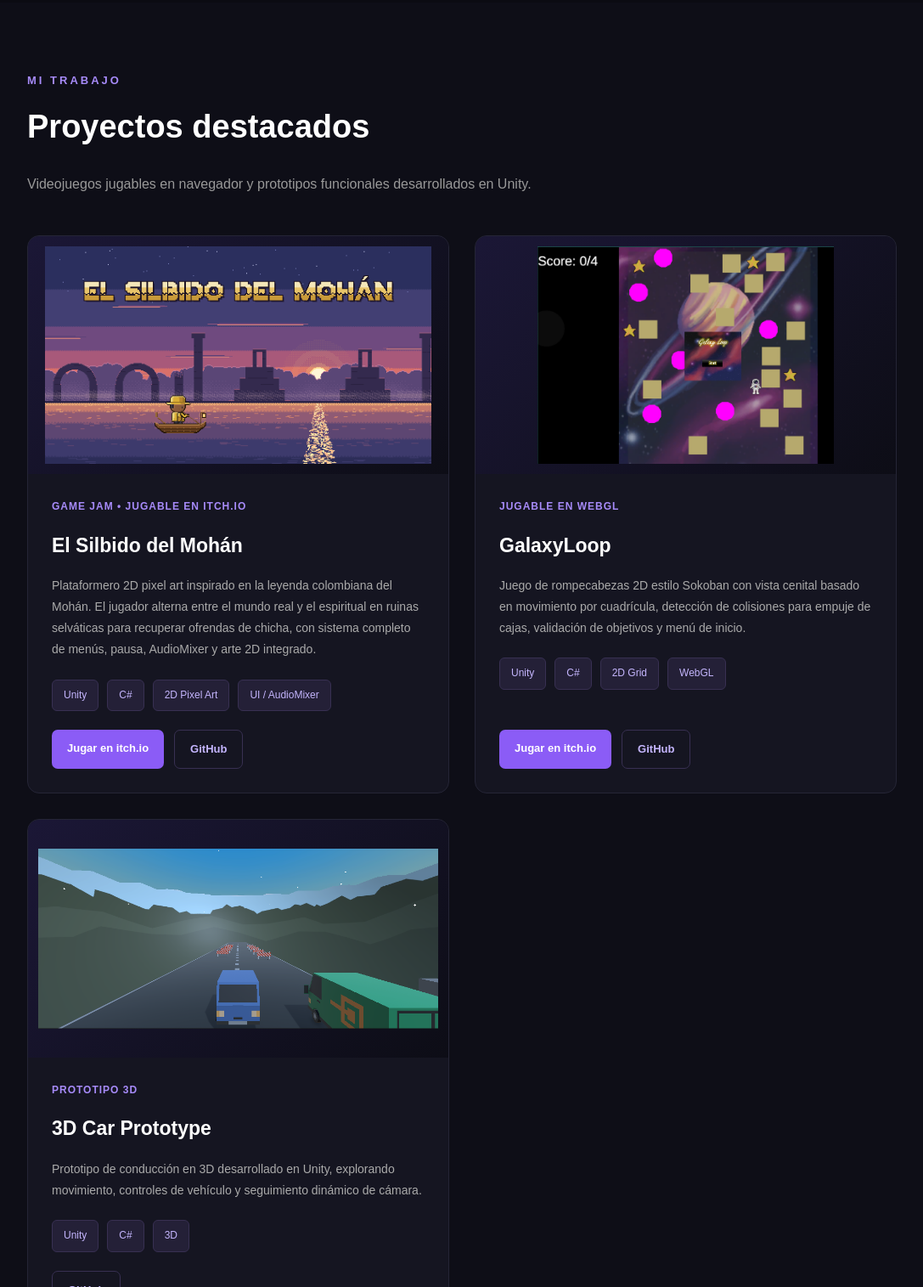
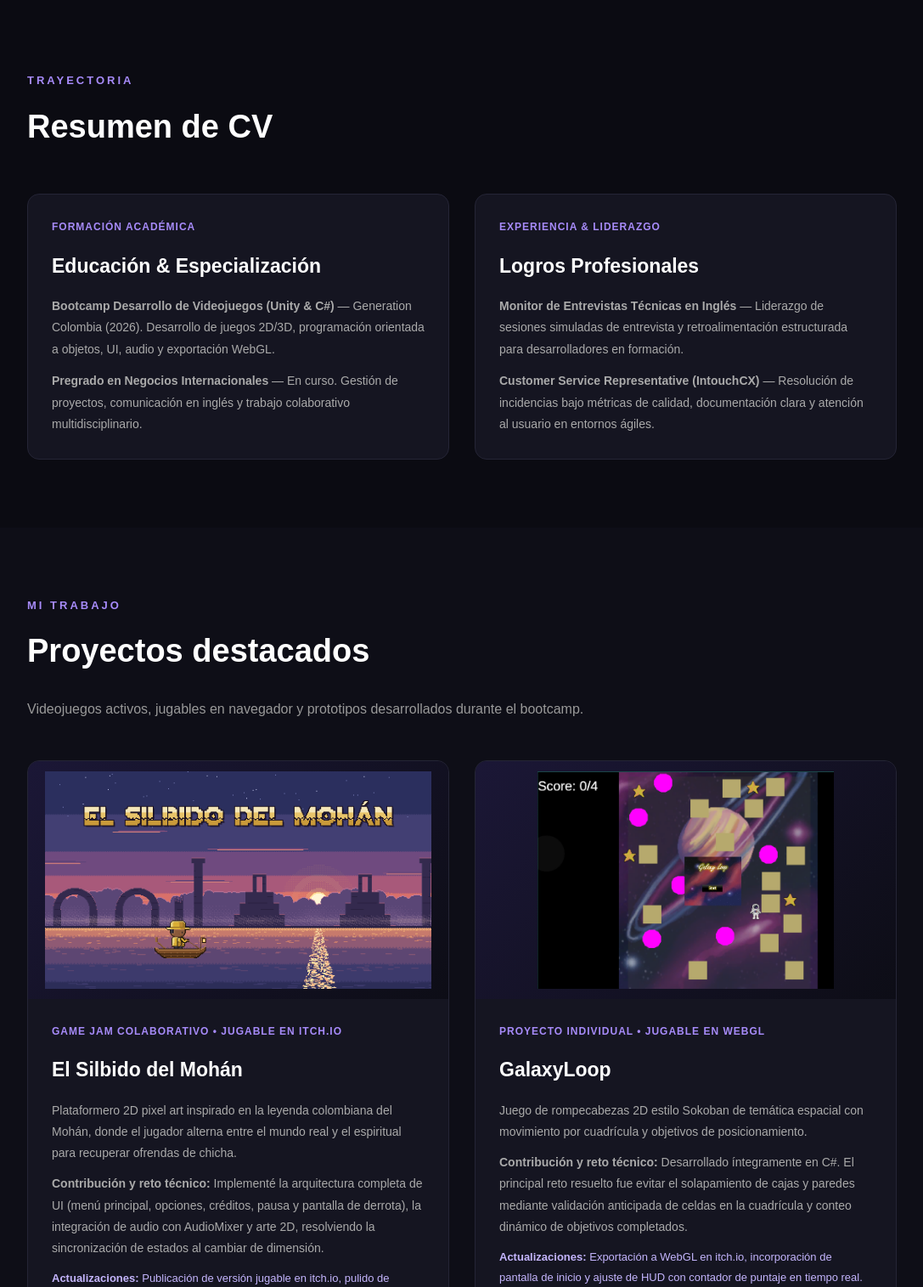
Before and after one commit to Pringo71/mi-portafolio, a plain HTML site: page index.html in a window 1280 px wide. Shown: the part 1285-2800 px from the top of the page at 85% size, without its empty margins (96-1183 px from the left). Drawn offline with Linux system fonts and the light colour scheme.

Commit message:
Update index.html

```diff
--- a/index.html
+++ b/index.html
@@ -15,6 +15,7 @@
             <ul>
                 <li><a href="#inicio">Inicio</a></li>
                 <li><a href="#sobre-mi">Sobre mí</a></li>
+                <li><a href="#cv">CV</a></li>
                 <li><a href="#proyectos">Proyectos</a></li>
                 <li><a href="#contacto">Contacto</a></li>
             </ul>
@@ -29,8 +30,8 @@
         <h2>Unity <span>&</span> C# <span>•</span> QA Testing</h2>
 
         <p class="descripcion">
-            Desarrollo videojuegos en Unity y C#, combinando creación de mecánicas interactivas
-            con pruebas funcionales para lograr experiencias fluidas y sin fallos.
+            Desarrollo videojuegos en Unity y C# con código limpio, arquitectura modular y pruebas
+            funcionales rigurosas para entregar experiencias jugables fluidas y listas para producción.
         </p>
 
         <a href="#proyectos" class="boton">Ver mis proyectos</a>
@@ -44,15 +45,15 @@
 
         <div class="about-content">
             <p style="margin-bottom: 1rem;">
-                Soy <strong>Junior Unity Developer</strong> enfocado en el desarrollo de videojuegos 2D y 3D en <strong>C#</strong>.
-                Cuento con experiencia práctica creando prototipos jugables, sistemas de interfaz (UI), integración de audio,
-                exportación a <strong>WebGL</strong> e implementación de pruebas funcionales en Unity.
+                Soy <strong>Junior Unity Developer</strong> apasionado por la industria de los videojuegos y el diseño de sistemas interactivos en <strong>C#</strong>.
+                Mi camino como desarrollador ha evolucionado desde prototipos de físicas y lógica 2D/3D hasta la creación y publicación
+                de juegos completos en <strong>WebGL</strong> y proyectos colaborativos de Game Jam.
             </p>
 
             <p>
-                Complemento mi perfil técnico con bases sólidas en <strong>QA Manual y Game Testing</strong>:
-                diseño casos de prueba, ejecuto pruebas funcionales y de regresión, y documento errores de forma estructurada
-                (usando flujos tipo Jira y control de versiones con Git/GitHub) para garantizar una experiencia de usuario fluida y sin fallos.
+                Busco integrarme a un equipo como <strong>Junior Unity Developer</strong> o <strong>QA Game Tester</strong>, aportando
+                tanto programación de mecánicas e interfaces (UI/Audio) como diseño de casos de prueba, pruebas de regresión y
+                reporte estructurado de errores (Git/GitHub y Jira).
             </p>
 
             <div class="project-tech" style="margin-top: 1.5rem;">
@@ -68,11 +69,51 @@
         </div>
     </section>
 
+    <!-- SECCIÓN DE CV REQUERIDA POR RÚBRICA -->
+    <section id="cv" class="about" style="background-color: #0b0b12;">
+        <div class="section-header">
+            <p class="section-tag">TRAYECTORIA</p>
+            <h2>Resumen de CV</h2>
+        </div>
+
+        <div class="project-grid">
+            <article class="project-card">
+                <div class="project-info">
+                    <span class="project-status">Formación Académica</span>
+                    <h3>Educación & Especialización</h3>
+                    <p style="margin-bottom: 0.8rem;">
+                        <strong>Bootcamp Desarrollo de Videojuegos (Unity & C#)</strong> — Generation Colombia (2026).
+                        Desarrollo de juegos 2D/3D, programación orientada a objetos, UI, audio y exportación WebGL.
+                    </p>
+                    <p>
+                        <strong>Pregrado en Negocios Internacionales</strong> — En curso. Gestión de proyectos,
+                        comunicación en inglés y trabajo colaborativo multidisciplinario.
+                    </p>
+                </div>
+            </article>
+
+            <article class="project-card">
+                <div class="project-info">
+                    <span class="project-status">Experiencia & Liderazgo</span>
+                    <h3>Logros Profesionales</h3>
+                    <p style="margin-bottom: 0.8rem;">
+                        <strong>Monitor de Entrevistas Técnicas en Inglés</strong> — Liderazgo de sesiones simuladas
+                        de entrevista y retroalimentación estructurada para desarrolladores en formación.
+                    </p>
+                    <p>
+                        <strong>Customer Service Representative (IntouchCX)</strong> — Resolución de incidencias
+                        bajo métricas de calidad, documentación clara y atención al usuario en entornos ágiles.
+                    </p>
+                </div>
+            </article>
+        </div>
+    </section>
+
     <section id="proyectos" class="projects">
         <div class="section-header">
             <p class="section-tag">MI TRABAJO</p>
             <h2>Proyectos destacados</h2>
-            <p>Videojuegos jugables en navegador y prototipos funcionales desarrollados en Unity.</p>
+            <p>Videojuegos activos, jugables en navegador y prototipos desarrollados durante el bootcamp.</p>
         </div>
 
         <div class="project-grid">
@@ -84,14 +125,22 @@
                 </div>
 
                 <div class="project-info">
-                    <span class="project-status">Game Jam • Jugable en itch.io</span>
+                    <span class="project-status">Game Jam Colaborativo • Jugable en itch.io</span>
 
                     <h3>El Silbido del Mohán</h3>
 
-                    <p>
-                        Plataformero 2D pixel art inspirado en la leyenda colombiana del Mohán. El jugador
-                        alterna entre el mundo real y el espiritual en ruinas selváticas para recuperar ofrendas
-                        de chicha, con sistema completo de menús, pausa, AudioMixer y arte 2D integrado.
+                    <p style="margin-bottom: 0.7rem;">
+                        Plataformero 2D pixel art inspirado en la leyenda colombiana del Mohán, donde el jugador
+                        alterna entre el mundo real y el espiritual para recuperar ofrendas de chicha.
+                    </p>
+                    <p style="margin-bottom: 0.7rem;">
+                        <strong>Contribución y reto técnico:</strong> Implementé la arquitectura completa de UI
+                        (menú principal, opciones, créditos, pausa y pantalla de derrota), la integración de audio
+                        con AudioMixer y arte 2D, resolviendo la sincronización de estados al cambiar de dimensión.
+                    </p>
+                    <p style="font-size: 13px; color: #c4b5fd;">
+                        <strong>Actualizaciones:</strong> Publicación de versión jugable en itch.io, pulido de
+                        transiciones de interfaz y optimización de assets 2D y audio .ogg.
                     </p>
 
                     <div class="project-tech">
@@ -119,14 +168,22 @@
                 </div>
 
                 <div class="project-info">
-                    <span class="project-status">Jugable en WebGL</span>
+                    <span class="project-status">Proyecto Individual • Jugable en WebGL</span>
 
                     <h3>GalaxyLoop</h3>
 
-                    <p>
-                        Juego de rompecabezas 2D estilo Sokoban con vista cenital basado en movimiento
-                        por cuadrícula, detección de colisiones para empuje de cajas, validación de
-                        objetivos y menú de inicio.
+                    <p style="margin-bottom: 0.7rem;">
+                        Juego de rompecabezas 2D estilo Sokoban de temática espacial con movimiento por cuadrícula
+                        y objetivos de posicionamiento.
+                    </p>
+                    <p style="margin-bottom: 0.7rem;">
+                        <strong>Contribución y reto técnico:</strong> Desarrollado íntegramente en C#. El principal
+                        reto resuelto fue evitar el solapamiento de cajas y paredes mediante validación anticipada
+                        de celdas en la cuadrícula y conteo dinámico de objetivos completados.
+                    </p>
+                    <p style="font-size: 13px; color: #c4b5fd;">
+                        <strong>Actualizaciones:</strong> Exportación a WebGL en itch.io, incorporación de pantalla
+                        de inicio y ajuste de HUD con contador de puntaje en tiempo real.
                     </p>
 
                     <div class="project-tech">
@@ -154,13 +211,21 @@
                 </div>
 
                 <div class="project-info">
-                    <span class="project-status">Prototipo 3D</span>
+                    <span class="project-status">Proyecto Individual • Prototipo 3D</span>
 
                     <h3>3D Car Prototype</h3>
 
-                    <p>
-                        Prototipo de conducción en 3D desarrollado en Unity, explorando movimiento,
-                        controles de vehículo y seguimiento dinámico de cámara.
+                    <p style="margin-bottom: 0.7rem;">
+                        Prototipo de conducción y evasión de obstáculos en entorno 3D desarrollado en Unity.
+                    </p>
+                    <p style="margin-bottom: 0.7rem;">
+                        <strong>Contribución y reto técnico:</strong> Programación de físicas de aceleración y giro
+                        en C#, resolviendo el desfase y vibración de cámara mediante seguimiento suavizado y
+                        control de colisiones con vehículos en ruta.
+                    </p>
+                    <p style="font-size: 13px; color: #c4b5fd;">
+                        <strong>Actualizaciones:</strong> Ajuste de sensibilidad de dirección, calibración de
+                        velocidad y depuración de scripts de control en Unity.
                     </p>
 
                     <div class="project-tech">
@@ -184,7 +249,7 @@
         <div class="section-header">
             <p class="section-tag">HABLEMOS</p>
             <h2>Conectemos</h2>
-            <p>¿Tienes una idea, vacante o proyecto? Me gustaría conocerlo.</p>
+            <p>¿Tienes una idea, vacante Junior o proyecto? Contáctame directamente en mis perfiles:</p>
         </div>
 
         <div class="contact-links">
@@ -197,6 +262,11 @@
                target="_blank" rel="noopener noreferrer">
                 GitHub
             </a>
+
+            <a href="https://pringo71.itch.io/"
+               target="_blank" rel="noopener noreferrer">
+                itch.io
+            </a>
         </div>
     </section>
 
```
